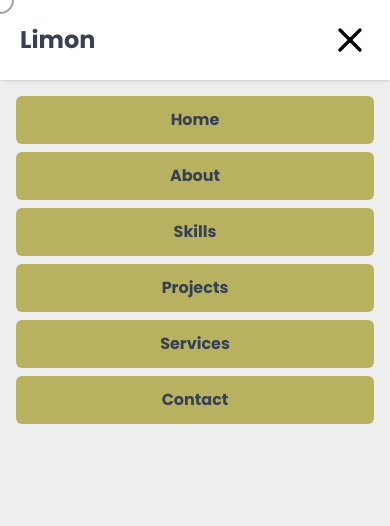
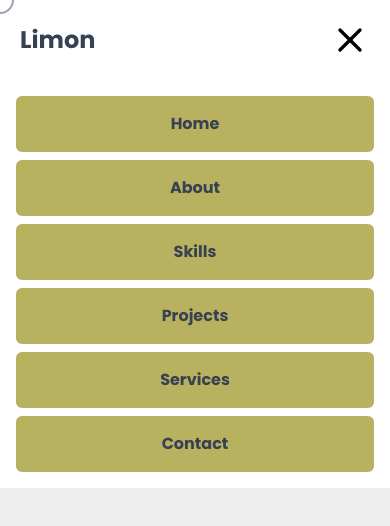
Before and after one commit to Limon-sheikh/My-portfolio, a React (Vite) app in the folder my-website/: page / in a window 390 px wide. Both pictures are taken after a click on the button 350 px from the left and 40 px from the top of the page. Shown: the top 526 px of the page. Built offline with nearby package versions, Linux system fonts and the light colour scheme.

Commit message:
mobile responsive padding added

```diff
--- a/my-website/src/components/NavLinks.jsx
+++ b/my-website/src/components/NavLinks.jsx
@@ -6,12 +6,12 @@ const NavLinks = ({ isOpen }) => {
   console.log(open);
 
   return (
-    <ul className={`flex flex-col p-4 absolute top-20 left-0 w-full gap-2 transition-all duration-300 ease-in-out
-      md:flex-row md:items-center md:bg-transparent md:static md:w-auto md:p-0 md:gap-0 lg:gap-5 ${isOpen ? 'block' : 'hidden'} md:flex `}>
+    <ul className={`flex flex-col p-4 absolute top-20 left-0 w-full gap-2 transition-all duration-300 ease-in-out bg-white
+        md:flex-row md:items-center md:bg-transparent md:static md:w-auto md:p-0 md:gap-0 lg:gap-5 ${isOpen ? 'block' : 'hidden'} md:flex `}>
         {List.map((link) => (
             <li key={link.id}>
             <a href={link.path}
-              className="text-gray-700 p-3 hover:text-accent bg-accent rounded-md inline-block duration-300 w-full text-center
+              className="text-gray-700 p-4 hover:text-accent bg-accent rounded-md inline-block duration-300 w-full text-center
               font-bold text-md md:bg-transparent md:p-2 lg:text-lg">
               {link.name}
             </a>
```
